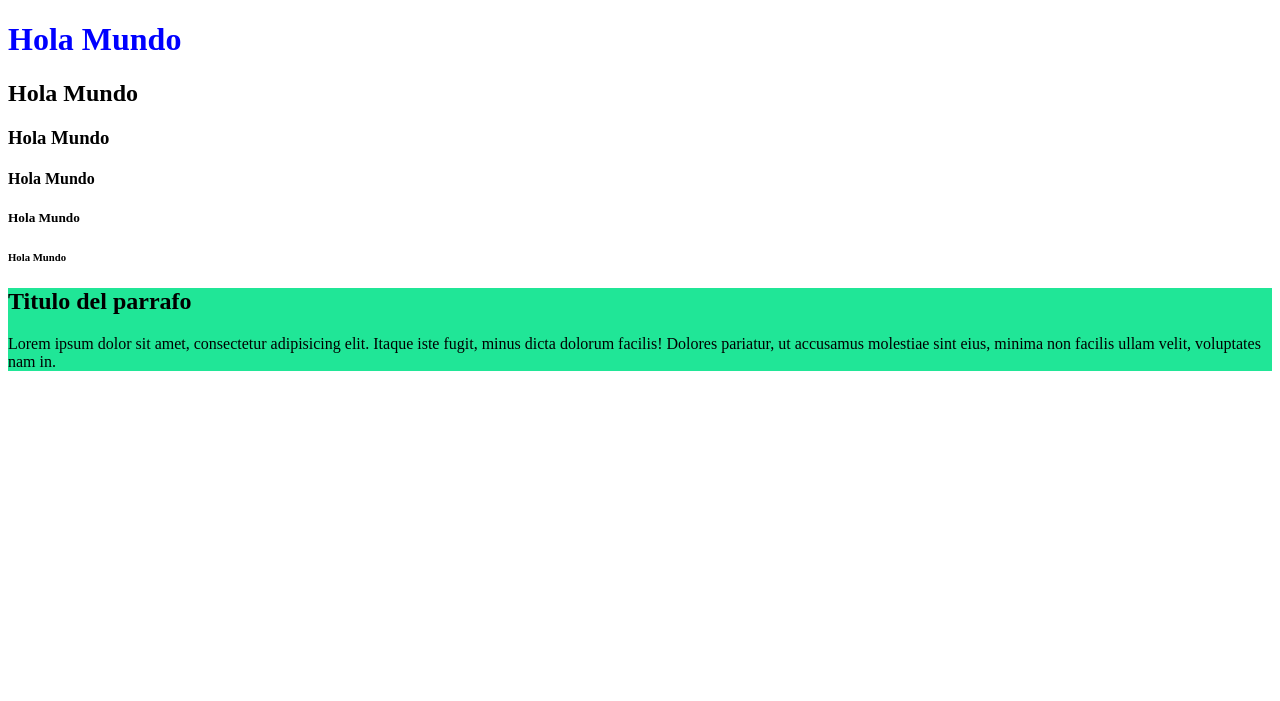
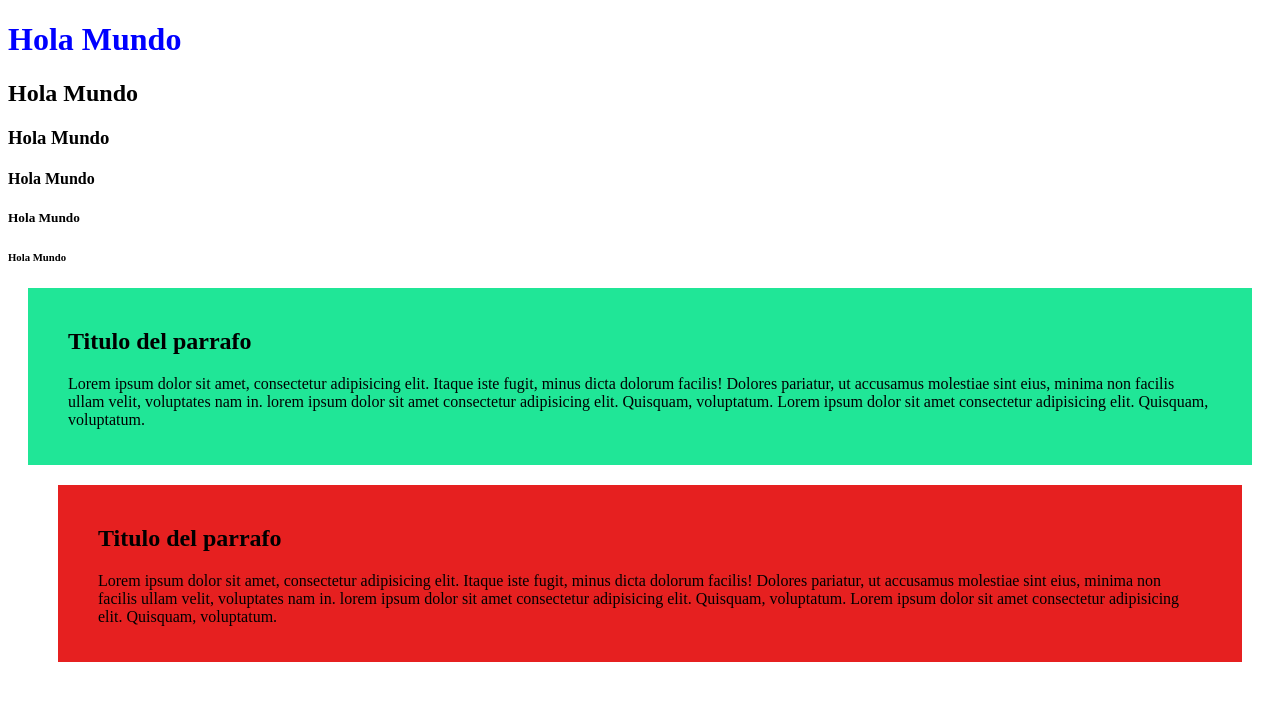
Before and after one commit to Carlos-444/Aplicaciones-Web-, a PHP site: page / in a window 1280 px wide. Shown: the top 701 px of the page. Run offline with PHP 8.4, Linux system fonts and the light colour scheme.

Commit message:
se trabajo con div y los css como el margin y padding

```diff
--- a/index.php
+++ b/index.php
@@ -16,9 +16,31 @@
     color: blue;
     }
 
-    div {
+    .div1 {
         background: #20e697;
+        padding: 20px 40px;
+        margin: 20px;
+
     }
+
+
+    .div2 {
+        background: #e62020;
+        padding-top: 20px;
+        padding-right: 40px;
+        padding-bottom: 20px;
+        padding-left: 40px;
+
+        margin-top: 20px;
+        margin-right: 30px;
+        margin-bottom: 40px;
+        margin-left: 50px;
+
+
+        border: 5px Hidden black;
+
+    }
+
 
 
 
@@ -32,9 +54,26 @@
     <h5>Hola Mundo</h5>
     <h6>Hola Mundo</h6>
 
-     <div>
+     <div class="div1">
         <h2>Titulo del parrafo</h2>
-    <p> Lorem ipsum dolor sit amet, consectetur adipisicing elit. Itaque iste fugit, minus dicta dolorum facilis! Dolores pariatur, ut accusamus molestiae sint eius, minima non facilis ullam velit, voluptates nam in. </p>
+    <p> Lorem ipsum dolor sit amet, consectetur adipisicing elit. Itaque iste fugit, minus dicta dolorum facilis!
+     Dolores pariatur, ut accusamus molestiae sint eius, minima non facilis ullam velit, voluptates nam in. lorem
+     ipsum dolor sit amet consectetur adipisicing elit. Quisquam, voluptatum. Lorem ipsum dolor sit amet consectetur
+     adipisicing elit. Quisquam, voluptatum. </p>
     </div>
+
+
+    <div class="div2">
+        <h2>Titulo del parrafo</h2>
+    <p> Lorem ipsum dolor sit amet, consectetur adipisicing elit. Itaque iste fugit, minus dicta dolorum facilis!
+     Dolores pariatur, ut accusamus molestiae sint eius, minima non facilis ullam velit, voluptates nam in. lorem
+     ipsum dolor sit amet consectetur adipisicing elit. Quisquam, voluptatum. Lorem ipsum dolor sit amet consectetur
+     adipisicing elit. Quisquam, voluptatum. </p>
+    </div>
+
+
+
+
+
 </body>
 </html>
```
